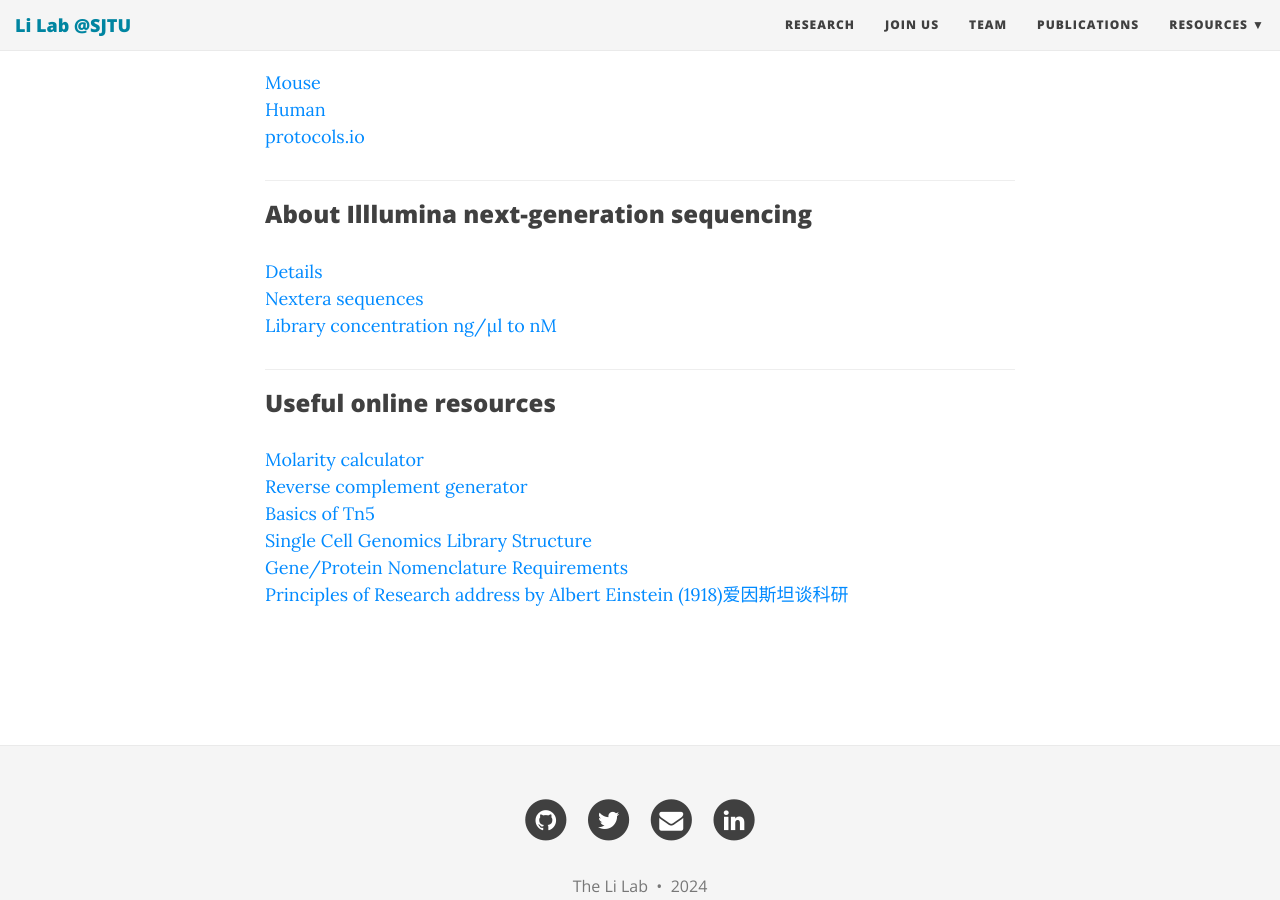
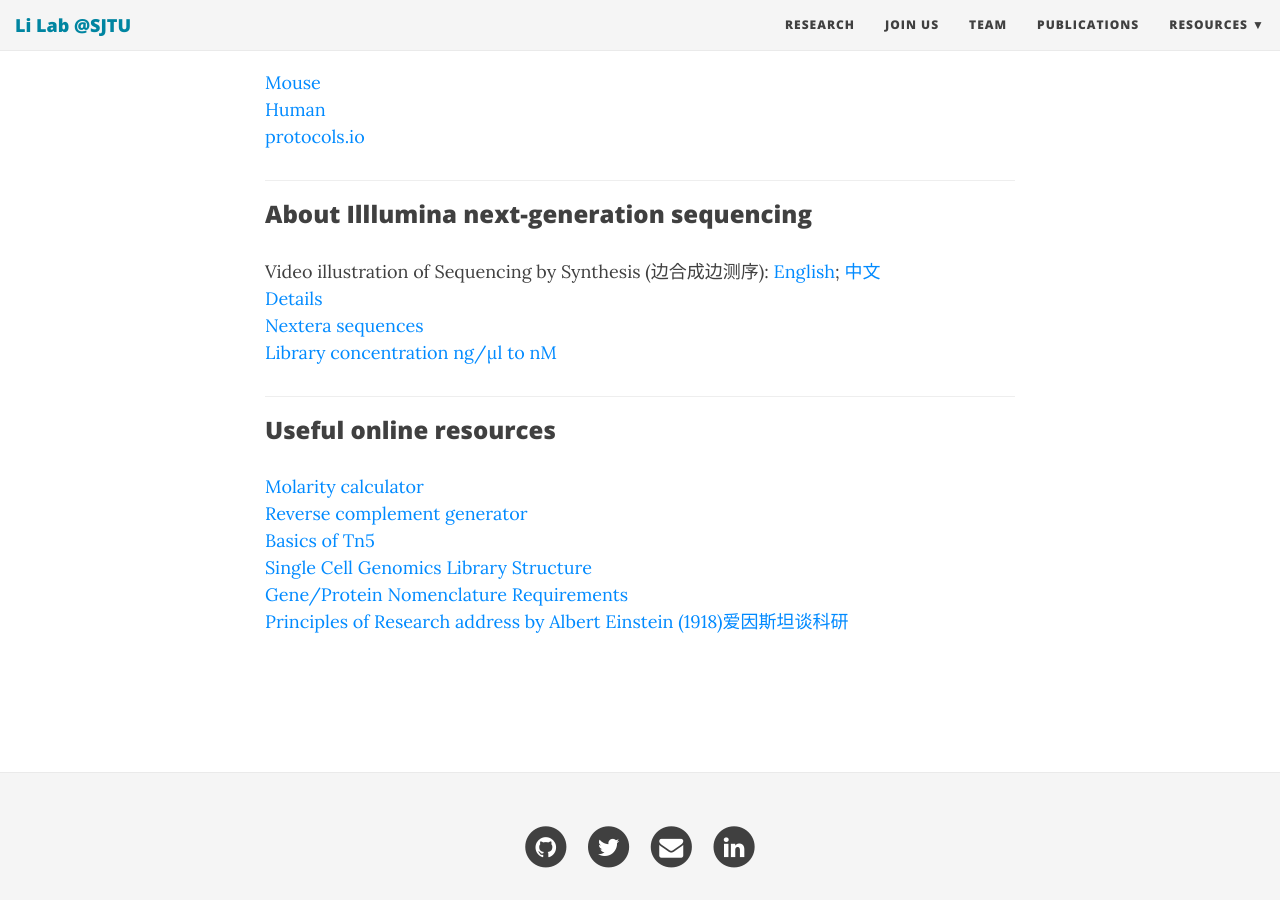
Before and after one commit to TheLiLab/thelilab.github.io, a Jekyll site: the page built from wetlab.md, in a window 1280 px wide and 900 px high, scrolled down 854 px. Built offline with Jekyll 4.4.1, drawn with Linux system fonts in a browser that asks for light colours; nearby versions of some CDN libraries.

Commit message:
Update wetlab.md

```diff
--- a/wetlab.md
+++ b/wetlab.md
@@ -23,6 +23,7 @@ bigimg:
 <hr>
 
 ### About Illlumina next-generation sequencing
+Video illustration of Sequencing by Synthesis (边合成边测序): [English](https://www.youtube.com/watch?v=fCd6B5HRaZ8); [中文](https://www.bilibili.com/video/BV1W44y1373N/?spm_id_from=333.337.search-card.all.click&vd_source=4bb94a4fe4816451654e056a90253e89)<br>
 [Details](https://teichlab.github.io/scg_lib_structs/methods_html/Illumina.html)<br>
 [Nextera sequences](https://support-docs.illumina.com/SHARE/AdapterSequences/Content/SHARE/AdapterSeq/Nextera/SequencesNextera_Illumina.htm)<br>
 [Library concentration ng/µl to nM](https://knowledge.illumina.com/library-preparation/dna-library-prep/library-preparation-dna-library-prep-reference_material-list/000001240)<br>
```
